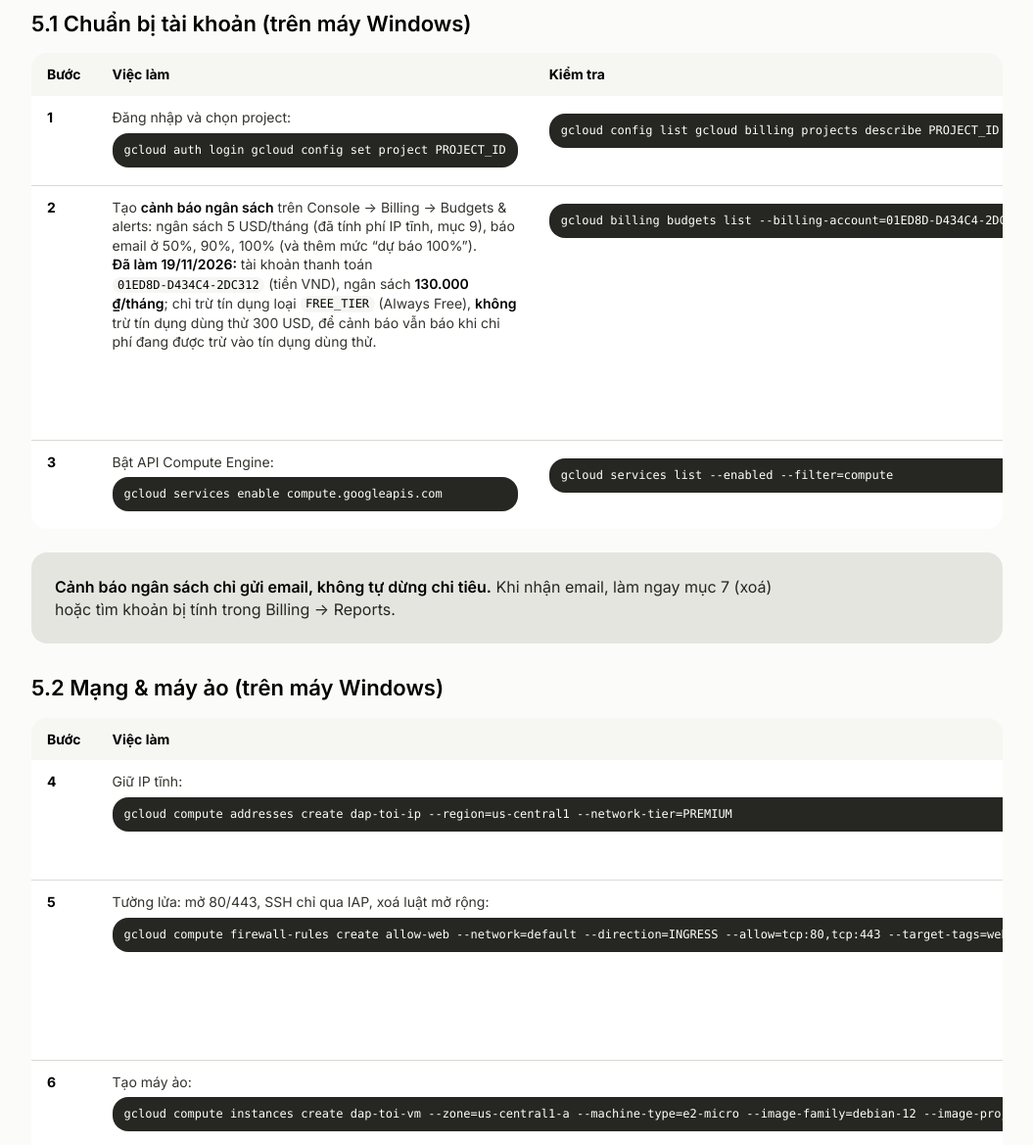
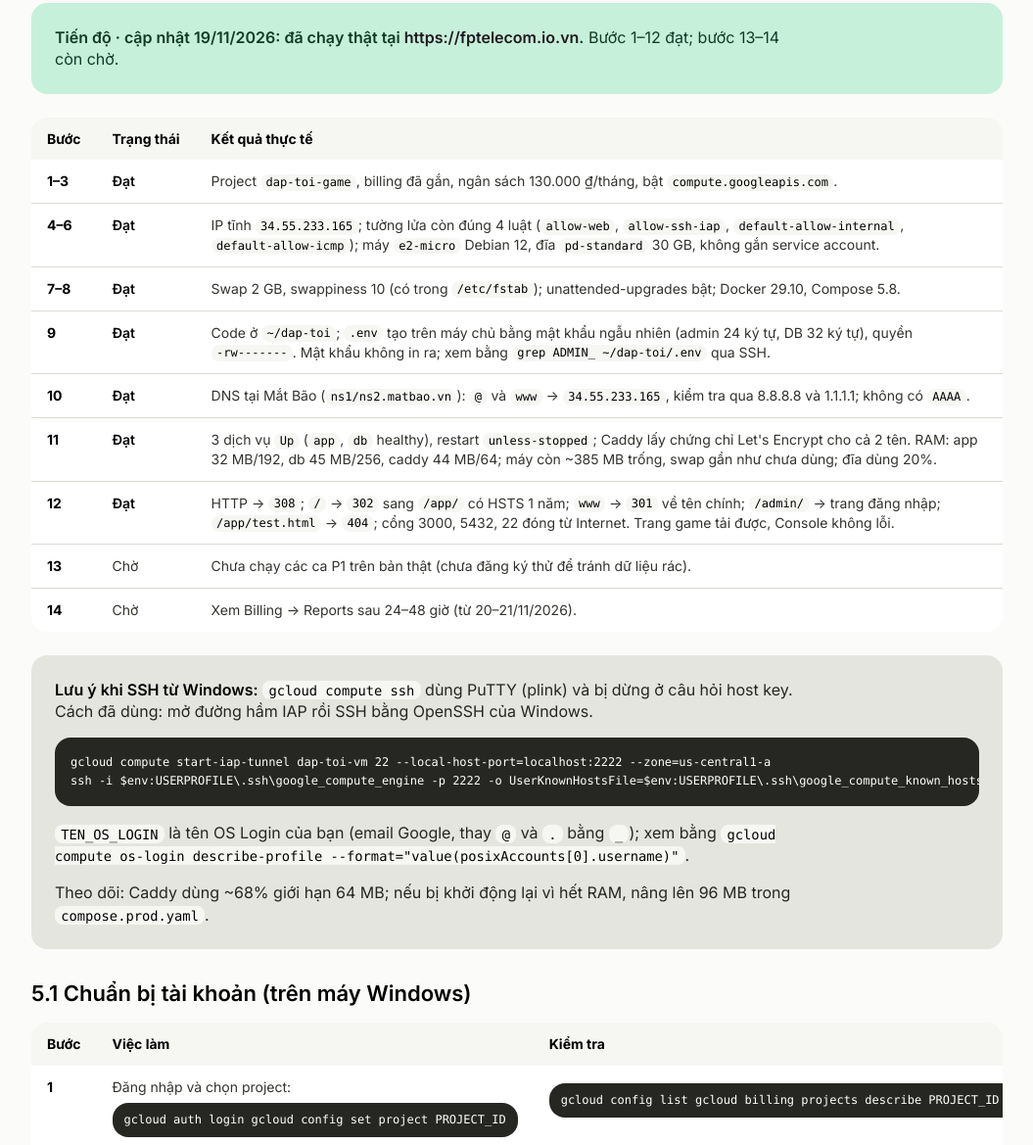
Before and after one commit to danhngohong1/FCM-GAME, a website: page docs/06-ke-hoach-deploy.html in a window 1280 px wide. Shown: the part 4183-5352 px from the top of the page at 98% size, without its empty margins (112-1167 px from the left). Drawn offline with Linux system fonts and the light colour scheme.

Commit message:
Docs: ghi tiến độ deploy, game đã chạy tại fptelecom.io.vn
Bước 1–12 đạt (VM, Docker, DNS Mắt Bão, HTTPS Let's Encrypt, cổng đóng).
Bước 13–14 còn chờ. Thêm cách SSH qua đường hầm IAP trên Windows.

Co-Authored-By: Claude Opus 5.5 <noreply@anthropic.com>

```diff
--- a/docs/06-ke-hoach-deploy.html
+++ b/docs/06-ke-hoach-deploy.html
@@ -210,6 +210,27 @@ sudo sysctl --system</code></pre>
   <h2 id="cac-buoc"><span class="num">5</span>Các bước deploy &amp; kiểm tra</h2>
   <p>Làm tuần tự; bước nào kiểm tra không đạt thì dừng, không làm bước sau. Thay <code>PROJECT_ID</code> bằng mã project của bạn — <strong>đã tạo: <code>dap-toi-game</code></strong> (bước 1 và 2 đã xong ngày 19/11/2026). Các tên dùng thống nhất: máy <code>dap-toi-vm</code>, IP <code>dap-toi-ip</code>, zone <code>us-central1-a</code>.</p>
 
+  <div class="callout"><p><strong>Tiến độ · cập nhật 19/11/2026: đã chạy thật tại <a href="https://fptelecom.io.vn">https://fptelecom.io.vn</a>.</strong> Bước 1–12 đạt; bước 13–14 còn chờ.</p></div>
+  <div class="table-wrap"><table>
+    <thead><tr><th class="id">Bước</th><th>Trạng thái</th><th>Kết quả thực tế</th></tr></thead>
+    <tbody>
+      <tr><td class="id">1–3</td><td><strong>Đạt</strong></td><td>Project <code>dap-toi-game</code>, billing đã gắn, ngân sách 130.000 ₫/tháng, bật <code>compute.googleapis.com</code>.</td></tr>
+      <tr><td class="id">4–6</td><td><strong>Đạt</strong></td><td>IP tĩnh <code>34.55.233.165</code>; tường lửa còn đúng 4 luật (<code>allow-web</code>, <code>allow-ssh-iap</code>, <code>default-allow-internal</code>, <code>default-allow-icmp</code>); máy <code>e2-micro</code> Debian 12, đĩa <code>pd-standard</code> 30 GB, không gắn service account.</td></tr>
+      <tr><td class="id">7–8</td><td><strong>Đạt</strong></td><td>Swap 2 GB, swappiness 10 (có trong <code>/etc/fstab</code>); unattended-upgrades bật; Docker 29.10, Compose 5.8.</td></tr>
+      <tr><td class="id">9</td><td><strong>Đạt</strong></td><td>Code ở <code>~/dap-toi</code>; <code>.env</code> tạo trên máy chủ bằng mật khẩu ngẫu nhiên (admin 24 ký tự, DB 32 ký tự), quyền <code>-rw-------</code>. Mật khẩu không in ra; xem bằng <code>grep ADMIN_ ~/dap-toi/.env</code> qua SSH.</td></tr>
+      <tr><td class="id">10</td><td><strong>Đạt</strong></td><td>DNS tại Mắt Bão (<code>ns1/ns2.matbao.vn</code>): <code>@</code> và <code>www</code> → <code>34.55.233.165</code>, kiểm tra qua 8.8.8.8 và 1.1.1.1; không có <code>AAAA</code>.</td></tr>
+      <tr><td class="id">11</td><td><strong>Đạt</strong></td><td>3 dịch vụ <code>Up</code> (<code>app</code>, <code>db</code> healthy), restart <code>unless-stopped</code>; Caddy lấy chứng chỉ Let's Encrypt cho cả 2 tên. RAM: app 32 MB/192, db 45 MB/256, caddy 44 MB/64; máy còn ~385 MB trống, swap gần như chưa dùng; đĩa dùng 20%.</td></tr>
+      <tr><td class="id">12</td><td><strong>Đạt</strong></td><td>HTTP → <code>308</code>; <code>/</code> → <code>302</code> sang <code>/app/</code> có HSTS 1 năm; <code>www</code> → <code>301</code> về tên chính; <code>/admin/</code> → trang đăng nhập; <code>/app/test.html</code> → <code>404</code>; cổng 3000, 5432, 22 đóng từ Internet. Trang game tải được, Console không lỗi.</td></tr>
+      <tr><td class="id">13</td><td>Chờ</td><td>Chưa chạy các ca P1 trên bản thật (chưa đăng ký thử để tránh dữ liệu rác).</td></tr>
+      <tr><td class="id">14</td><td>Chờ</td><td>Xem Billing → Reports sau 24–48 giờ (từ 20–21/11/2026).</td></tr>
+    </tbody>
+  </table></div>
+  <div class="callout warn"><p><strong>Lưu ý khi SSH từ Windows:</strong> <code>gcloud compute ssh</code> dùng PuTTY (plink) và bị dừng ở câu hỏi host key. Cách đã dùng: mở đường hầm IAP rồi SSH bằng OpenSSH của Windows.</p>
+<pre><code>gcloud compute start-iap-tunnel dap-toi-vm 22 --local-host-port=localhost:2222 --zone=us-central1-a
+ssh -i $env:USERPROFILE\.ssh\google_compute_engine -p 2222 -o UserKnownHostsFile=$env:USERPROFILE\.ssh\google_compute_known_hosts -o HostKeyAlias=dap-toi-vm TEN_OS_LOGIN@localhost</code></pre>
+  <p><code>TEN_OS_LOGIN</code> là tên OS Login của bạn (email Google, thay <code>@</code> và <code>.</code> bằng <code>_</code>); xem bằng <code>gcloud compute os-login describe-profile --format="value(posixAccounts[0].username)"</code>.</p>
+  <p>Theo dõi: Caddy dùng ~68% giới hạn 64 MB; nếu bị khởi động lại vì hết RAM, nâng lên 96 MB trong <code>compose.prod.yaml</code>.</p></div>
+
   <h3>5.1 Chuẩn bị tài khoản (trên máy Windows)</h3>
   <div class="table-wrap"><table>
     <thead><tr><th class="id">Bước</th><th>Việc làm</th><th>Kiểm tra</th><th>Đạt khi</th></tr></thead>
```
